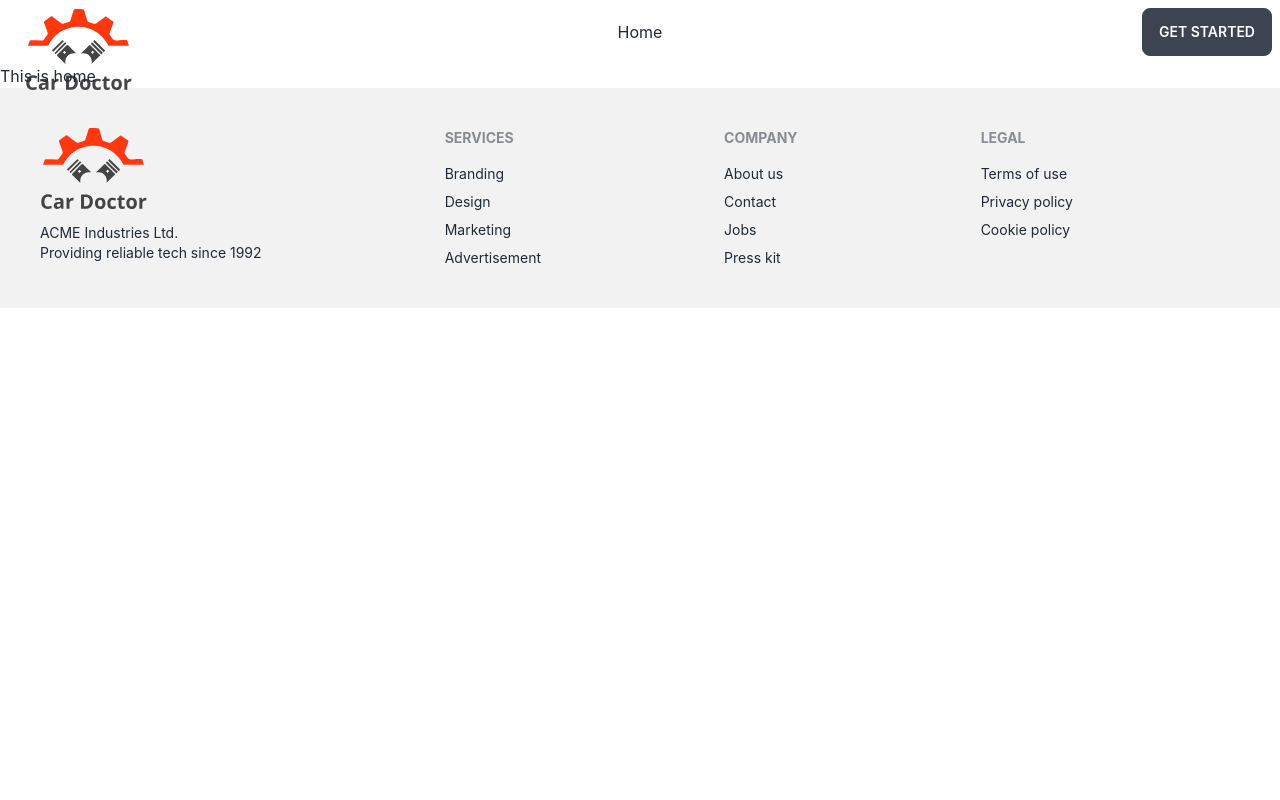
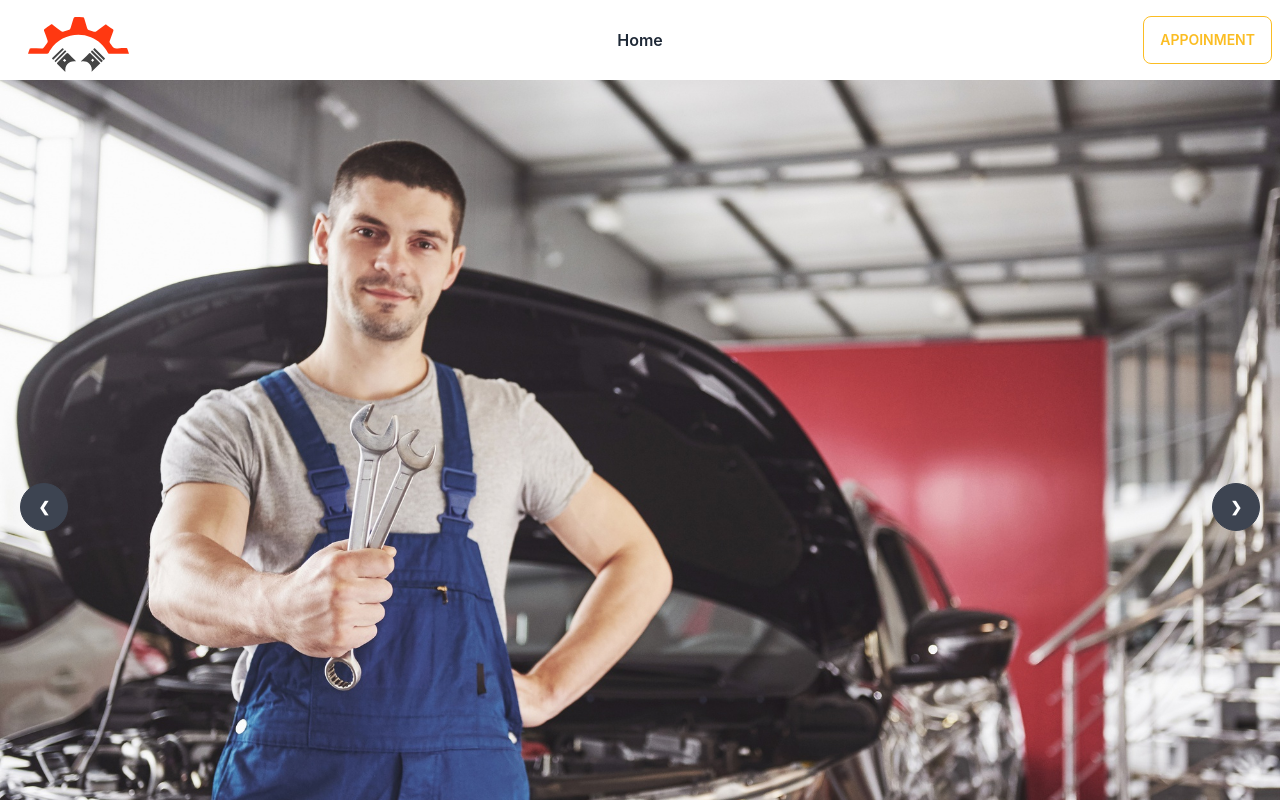
Before and after one commit to arfan36/d-119-m-70.5-genius-car-client-nov-10, a React (Create React App) app: page / in a window 1280 px wide. Shown: the top 800 px of the page. Built offline with nearby package versions, Linux system fonts and the light colour scheme.

Commit message:
66-3 Style Header and footer and create simple banner

```diff
--- a/src/App.js
+++ b/src/App.js
@@ -5,7 +5,7 @@ import router from './Router/Routes/Routes';
 function App() {
 
   return (
-    <div>
+    <div data-theme="light" className='max-w-screen-xl mx-auto'>
       <RouterProvider router={router}></RouterProvider>
     </div>
   );
--- /dev/null
+++ b/src/Pages/Home/Banner/Banner.js
@@ -0,0 +1,58 @@
+import React from 'react';
+import img1 from '../../../assets/images/banner/1.jpg';
+import img2 from '../../../assets/images/banner/2.jpg';
+import img3 from '../../../assets/images/banner/3.jpg';
+import img4 from '../../../assets/images/banner/4.jpg';
+import img5 from '../../../assets/images/banner/5.jpg';
+import img6 from '../../../assets/images/banner/6.jpg';
+
+const Banner = () => {
+    return (
+        <div className="carousel w-full">
+            <div id="slide1" className="carousel-item relative w-full">
+                <img src={img1} className="w-full" alt='' />
+                <div className="absolute flex justify-between transform -translate-y-1/2 left-5 right-5 top-1/2">
+                    <a href="#slide4" className="btn btn-circle">❮</a>
+                    <a href="#slide2" className="btn btn-circle">❯</a>
+                </div>
+            </div>
+            <div id="slide2" className="carousel-item relative w-full">
+                <img src={img2} className="w-full" alt='' />
+                <div className="absolute flex justify-between transform -translate-y-1/2 left-5 right-5 top-1/2">
+                    <a href="#slide1" className="btn btn-circle">❮</a>
+                    <a href="#slide3" className="btn btn-circle">❯</a>
+                </div>
+            </div>
+            <div id="slide3" className="carousel-item relative w-full">
+                <img src={img3} className="w-full" alt='' />
+                <div className="absolute flex justify-between transform -translate-y-1/2 left-5 right-5 top-1/2">
+                    <a href="#slide2" className="btn btn-circle">❮</a>
+                    <a href="#slide4" className="btn btn-circle">❯</a>
+                </div>
+            </div>
+            <div id="slide4" className="carousel-item relative w-full">
+                <img src={img4} className="w-full" alt='' />
+                <div className="absolute flex justify-between transform -translate-y-1/2 left-5 right-5 top-1/2">
+                    <a href="#slide3" className="btn btn-circle">❮</a>
+                    <a href="#slide1" className="btn btn-circle">❯</a>
+                </div>
+            </div>
+            <div id="slide4" className="carousel-item relative w-full">
+                <img src={img5} className="w-full" alt='' />
+                <div className="absolute flex justify-between transform -translate-y-1/2 left-5 right-5 top-1/2">
+                    <a href="#slide3" className="btn btn-circle">❮</a>
+                    <a href="#slide1" className="btn btn-circle">❯</a>
+                </div>
+            </div>
+            <div id="slide4" className="carousel-item relative w-full">
+                <img src={img6} className="w-full" alt='' />
+                <div className="absolute flex justify-between transform -translate-y-1/2 left-5 right-5 top-1/2">
+                    <a href="#slide3" className="btn btn-circle">❮</a>
+                    <a href="#slide1" className="btn btn-circle">❯</a>
+                </div>
+            </div>
+        </div>
+    );
+};
+
+export default Banner;
--- a/src/Pages/Home/Home/Home.js
+++ b/src/Pages/Home/Home/Home.js
@@ -1,9 +1,10 @@
 import React from 'react';
+import Banner from '../Banner/Banner';
 
 const Home = () => {
     return (
         <div>
-            <h2>This is home</h2>
+            <Banner></Banner>
         </div>
     );
 };
--- a/src/Pages/Shared/Footer/Footer.js
+++ b/src/Pages/Shared/Footer/Footer.js
@@ -3,7 +3,7 @@ import logo from '../../../assets/logo.svg';
 
 const Footer = () => {
     return (
-        <footer className="footer p-10 bg-base-200 text-base-content">
+        <footer className="footer p-32 bg-black text-white">
             <div>
                 <img src={logo} alt="" />
                 <p>ACME Industries Ltd.<br />Providing reliable tech since 1992</p>
--- a/src/Pages/Shared/Header/Header.js
+++ b/src/Pages/Shared/Header/Header.js
@@ -5,11 +5,11 @@ import logo from '../../../assets/logo.svg';
 const Header = () => {
 
     const menuItems = <>
-        <li><Link to={'/'}>Home</Link></li>
+        <li className='font-semibold'><Link to={'/'}>Home</Link></li>
     </>;
 
     return (
-        <div className="navbar bg-base-100">
+        <div className="navbar h-20 bg-base-100">
             <div className="navbar-start">
                 <div className="dropdown">
                     <label tabIndex={0} className="btn btn-ghost lg:hidden">
@@ -29,7 +29,7 @@ const Header = () => {
                 </ul>
             </div>
             <div className="navbar-end">
-                <a className="btn">Get started</a>
+                <button className="btn btn-outline btn-warning">Appoinment</button>
             </div>
         </div>
     );
```
